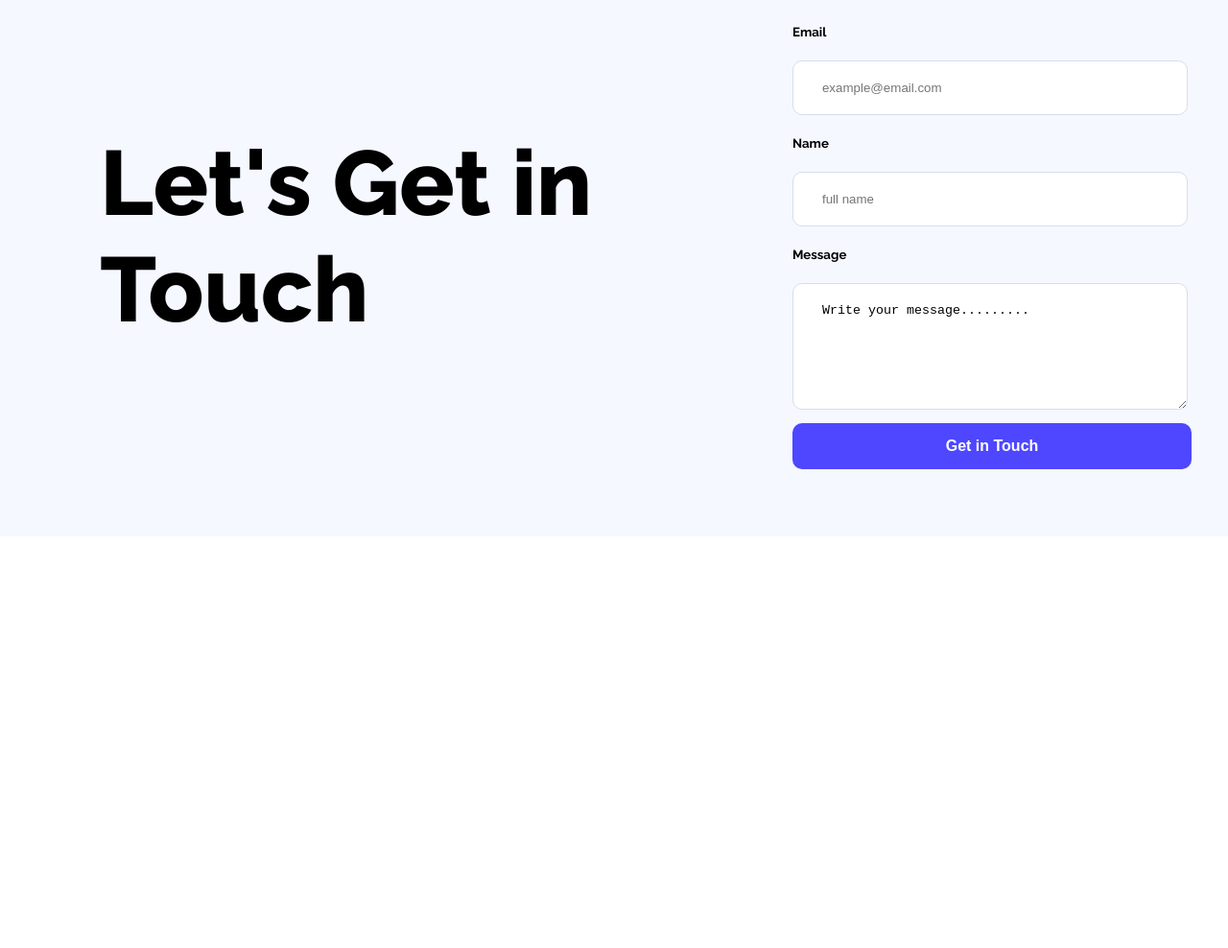
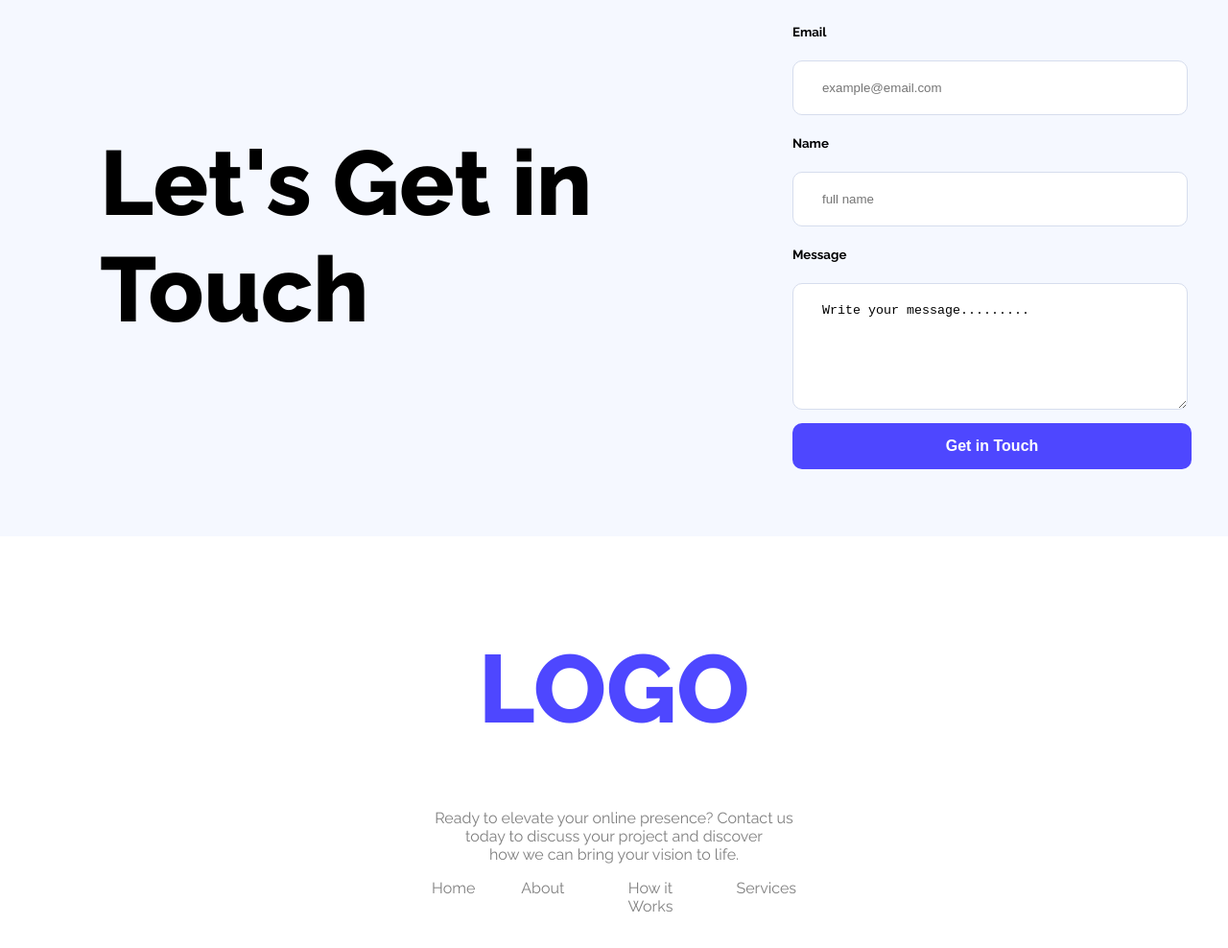
Before and after one commit to anirban-is-here/Assignment-1, a plain HTML site: page index.html in a window 1280 px wide. Shown: the part 3555-4543 px from the top of the page at 96% size. Before the commit the page ends 4114 px from the top, so only its background shows below. Drawn offline with Linux system fonts and the light colour scheme.

Commit message:
Added the footer section

```diff
--- a/index.html
+++ b/index.html
@@ -128,7 +128,13 @@
 
 
     <footer>
-
+        <div class="footer-main">
+            <h1>LOGO</h1>
+        <p>Ready to elevate your online presence? Contact us today to discuss your project and discover <br> how we can bring your vision to life.</p>
+        <div class="links">
+            <a href="">Home</a><a href="">About</a><a href="">How it Works</a><a href="">Services</a>
+        </div>
+        </div>
     </footer>
 
 
--- a/styles.css
+++ b/styles.css
@@ -249,3 +249,35 @@ header div{
     margin-top: 10px;
     width: 119%;
 }
+
+/*footer section*/
+
+footer {
+    text-align: center;
+
+}
+
+footer h1 {
+    font-size: 100px;
+    font-weight: 800;
+    color: #4E47FF;
+}
+
+.links a {
+    text-decoration: none;
+    color: rgba(0, 0, 0, 0.5);
+}
+
+footer p {
+    color:  rgba(0, 0, 0, 0.5);
+}
+
+.links {
+    display: flex;
+    justify-content: center;
+    gap: 48px;
+}
+
+.footer-main {
+    margin: 100px 450px;
+}
```
